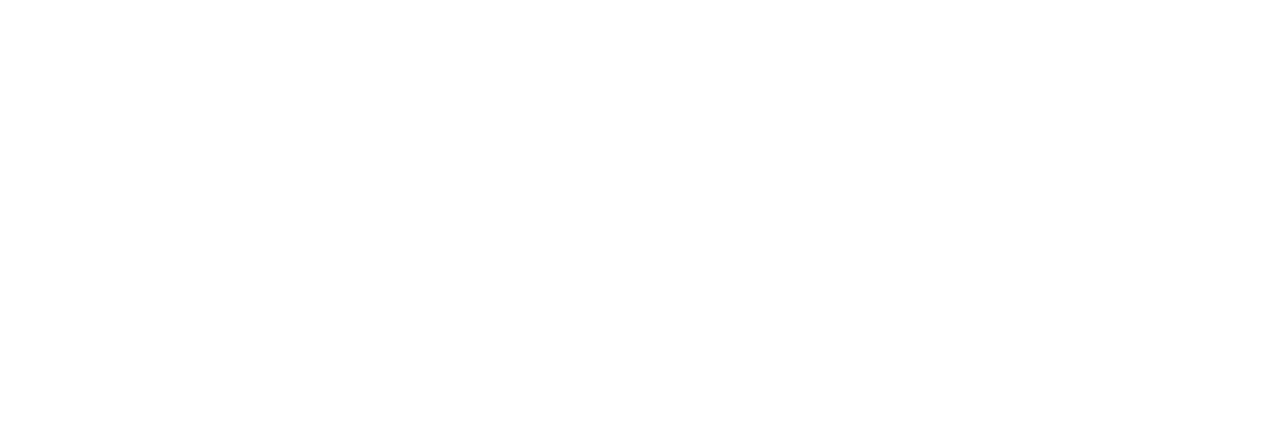
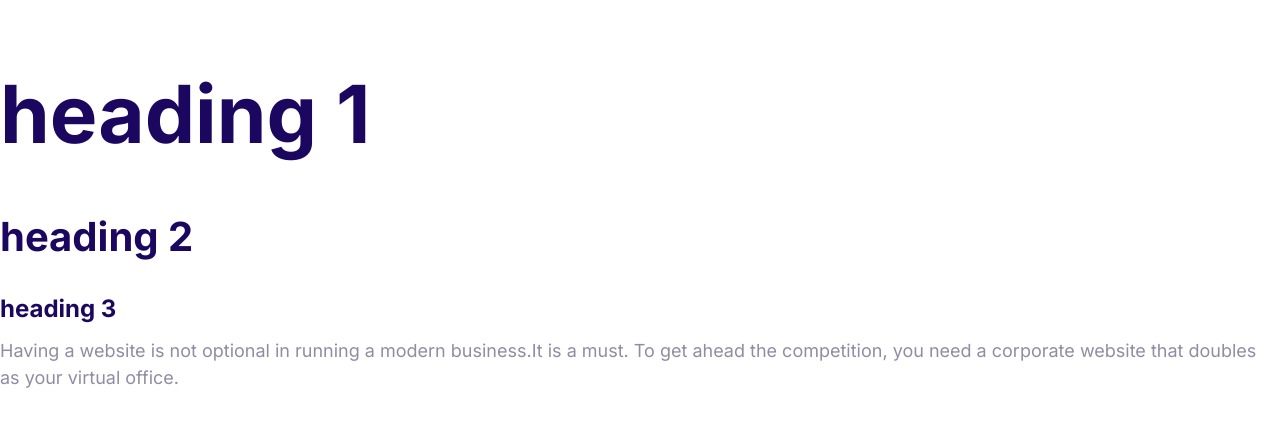
Before and after one commit to ActiveStacks/tetraweb, a plain HTML site: page index.htm in a window 1280 px wide. Drawn offline with Linux system fonts and the light colour scheme.

Commit message:
Define the styles for the fonts

```diff
--- a/css/styles.css
+++ b/css/styles.css
@@ -1,3 +1,8 @@
+html{
+    /*62.5% of 16px = 10px   */
+    font-size: 62.5%;
+}
+
 :root{
     --color-primary:#2584ff;
     --color-secondary:#00d9ff;
@@ -5,3 +10,52 @@
     --color-headings:#1b0760;
     --color-body:#918ca4;
 }
+
+/*FOR MOBILE DEVICES */
+body{
+    font-family: Inter, Arial, Helvetica, sans-serif;
+    color: var(--color-body);
+    font-size: 2.4rem;
+    line-height: 1.5;
+}
+
+h1,h2,h3{
+    color: var(--color-headings);
+    margin-bottom: 1rem;
+}
+
+h1{
+    font-size: 7rem;
+}
+
+h2{
+    font-size: 4rem;
+}
+
+h3{
+    font-size: 3rem;
+
+}
+
+p{
+    margin-top: 0;
+}
+
+/* FOR COMPUTERS AND LAPTOPS AND DEVICES LARGER THAN 1024px  */
+@media screen and (min-width: 1024px) {
+    body{
+        font-size: 1.8rem;
+    }
+
+    h1{
+       font-size: 8rem;
+    }
+
+    h2{
+        font-size: 4rem;
+    }
+
+    h3{
+        font-size: 2.4rem;
+    }
+}
--- a/index.htm
+++ b/index.htm
@@ -5,6 +5,9 @@
     <meta charset="UTF-8">
     <meta http-equiv="X-UA-Compatible" content="IE=edge">
     <meta name="viewport" content="width=device-width, initial-scale=1.0">
+    <link rel="preconnect" href="https://fonts.googleapis.com">
+    <link rel="preconnect" href="https://fonts.gstatic.com" crossorigin>
+    <link href="https://fonts.googleapis.com/css2?family=Inter:wght@400;700&display=swap" rel="stylesheet">
     <link rel="stylesheet" href="css/normalize.css">
     <link rel="stylesheet" href="css/styles.css">
     <title>Document</title>
@@ -12,6 +15,11 @@
 
 <body>
 
+    <h1>heading 1</h1>
+    <h2>heading 2</h2>
+    <h3>heading 3</h3>
+    <p>Having a website is not optional in running a modern business.It is a must.
+        To get ahead the competition, you need a corporate website that doubles as your virtual office. </p>
 </body>
 
 </html>
```
